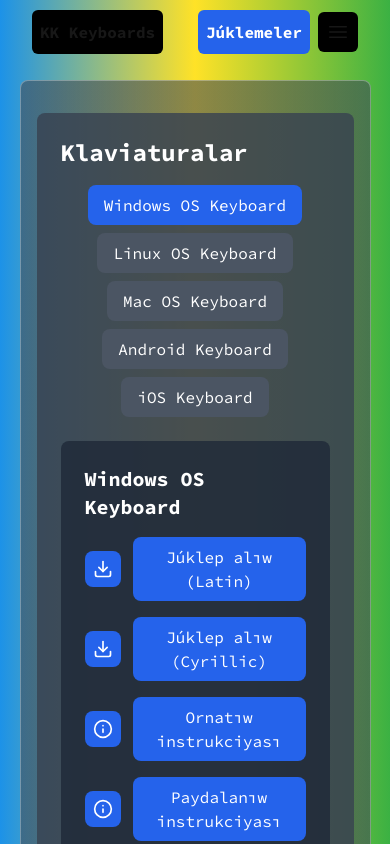
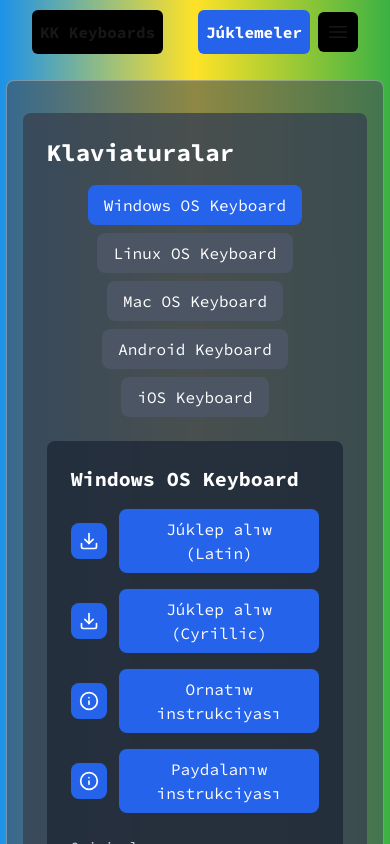
Before and after one commit to uabdirasul/qarakey, a Next.js app: page /downloads in a window 390 px wide. Shown: the top 844 px of the page. Built offline with nearby package versions, Linux system fonts and the light colour scheme.

Commit message:
replace tags with semantic ones

```diff
--- a/app/downloads/page.tsx
+++ b/app/downloads/page.tsx
@@ -47,7 +47,7 @@ export default function Downloads() {
   const activeAsset = KEYBOARD_ASSETS.find((asset) => asset.name === activeTab);
 
   return (
-    <div className="w-[90%] mt-4 container mx-auto bg-white/20 bg-gradient-to-tr from-gray-800/50 to-gray-800/50 border border-white/30 rounded-lg">
+    <section className="sm:w-[90%] w-[97%] mt-4 container mx-auto bg-white/20 bg-gradient-to-tr from-gray-800/50 to-gray-800/50 border border-white/30 rounded-lg">
       <div className="container mx-auto px-4 py-8">
         <div className="bg-gray-700/80 rounded-lg p-6 text-white mb-8">
           <h1 className="text-2xl font-bold mb-4">Klaviaturalar</h1>
@@ -108,6 +108,6 @@ export default function Downloads() {
           )}
         </div>
       </div>
-    </div>
+    </section>
   );
 }
--- a/app/layout.tsx
+++ b/app/layout.tsx
@@ -18,7 +18,7 @@ export default function RootLayout({
     <html lang="en">
       <body className={`${source_code_pro_font.className} antialiased`}>
         <Navbar />
-        {children}
+        <article>{children}</article>
       </body>
     </html>
   );
--- a/components/MdxLayout.tsx
+++ b/components/MdxLayout.tsx
@@ -1,8 +1,7 @@
 export default function MdxLayout({ children }: { children: React.ReactNode }) {
-  // Create any shared layout or styles here
   return (
-    <div className="container w-[90%] mx-auto mt-4 rounded-lg px-5 pb-3 mb-10 text-base md:text-lg leading-[150%] gt-standard-mono backdrop-blur-lg ackdrop-blur-lg bg-white/20 bg-gradient-to-tr from-gray-800/50 to-gray-800/50 border border-white/30">
+    <section className="container w-[90%] mx-auto mt-4 rounded-lg px-5 pb-3 mb-10 text-base md:text-lg leading-[150%] gt-standard-mono backdrop-blur-lg ackdrop-blur-lg bg-white/20 bg-gradient-to-tr from-gray-800/50 to-gray-800/50 border border-white/30">
       {children}
-    </div>
+    </section>
   );
 }
```
